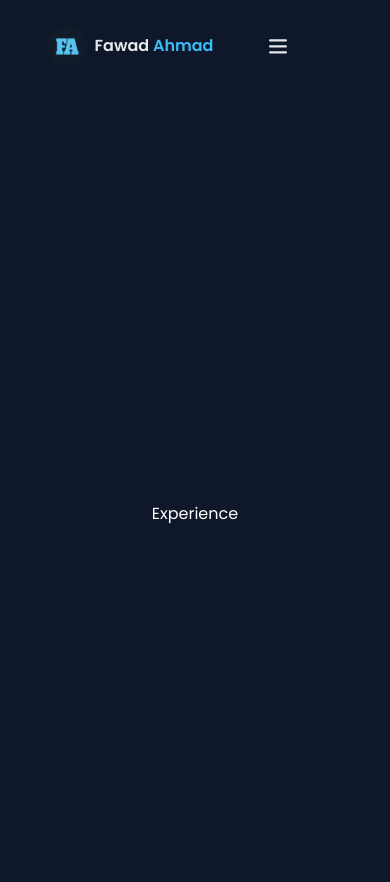
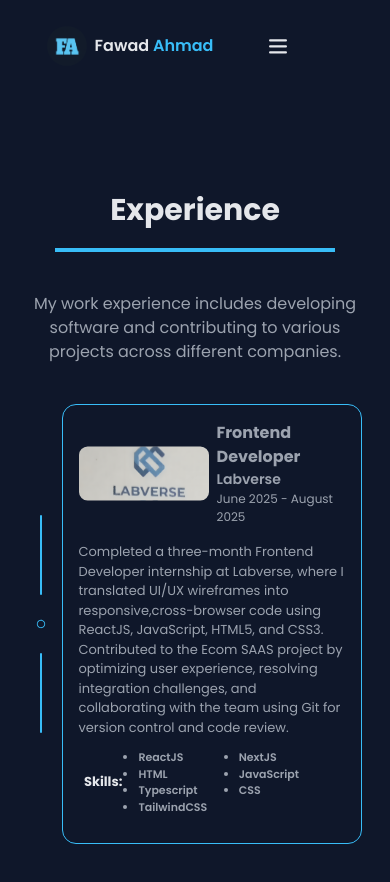
Before and after one commit to FAWAD-AHMAD-168/Personal-Portfolio, a Next.js app: page /experience in a window 390 px wide. Shown: the top 882 px of the page. Built offline with nearby package versions, Linux system fonts and the light colour scheme.

Commit message:
feat: implement responsive Experience section with improved layout

```diff
--- a/app/experience/page.tsx
+++ b/app/experience/page.tsx
@@ -1,9 +1,59 @@
-import React from 'react'
+import React from "react";
+import SectionHeading from "@/components/customUI/SectionHeading";
+import ExperienceCard from "@/components/customUI/experience/ExperienceCard";
+import experiences from "@/constants/experience";
+
+import type { Metadata } from "next";
+
+export const metadata: Metadata = {
+  title: "Experience | Fawad Ahmad - MERN Stack Developer",
+  description:
+    "Explore the professional experience of Fawad Ahmad as a Frontend and Full Stack Developer, including internships and real-world projects built with React, Next.js, Node.js, and the MERN stack.",
+  keywords: [
+    "Fawad Ahmad",
+    "MERN Stack Developer",
+    "Frontend Developer",
+    "Full Stack Developer",
+    "React Developer",
+    "Next.js Developer",
+    "Node.js Developer",
+    "Portfolio Experience",
+  ],
+  authors: [{ name: "Fawad Ahmad" }],
+  openGraph: {
+    title: "Experience | Fawad Ahmad",
+    description:
+      "Professional experience of Fawad Ahmad - MERN Stack Developer.",
+    type: "website",
+  },
+};
 
 const page = () => {
-    return (
-    <div className='text-white flex justify-center items-center h-screen w-full'>Experience</div>
-  )
-}
+  return (
+    <section  id="experience" className="w-full h-screen flex flex-col mx-auto  items-center gap-10 mt-20">
+      <h2 className="mx-auto">
+        <SectionHeading>Experience </SectionHeading>
+      </h2>
 
-export default page
+      <p className="w-[90%] md:w-[50%] text-(--text-secondary-color) text-center">
+        My work experience includes developing software and contributing to
+        various projects across different companies.
+      </p>
+      <div className="flex flex-col items-center  w-[70%] h-screen mx-auto  gap-15  ">
+        {experiences.map((experience, index) => (
+          <ExperienceCard
+            key={index}
+            companyLogo={experience.companyLogo}
+            companyName={experience.companyName}
+            position={experience.position}
+            duration={experience.duration}
+            description={experience.description}
+            skills={experience.skills}
+          />
+        ))}
+      </div>
+    </section>
+  );
+};
+
+export default page;
--- a/app/page.tsx
+++ b/app/page.tsx
@@ -3,7 +3,7 @@ import About from "./about/page";
 // import Projects from "./projects/page";
 // import Contact from "./contact/page";
 import Skills from "./skills/page";
-// import Experience from "./experience/page";
+import Experience from "./experience/page";
 
 import Button from "@/components/customUI/Button";
 
@@ -14,6 +14,7 @@ const page = () => {
         <Home />
         <About />
         <Skills />
+        <Experience />
       </main>
 
 
--- /dev/null
+++ b/components/customUI/experience/ExperienceCard.tsx
@@ -0,0 +1,88 @@
+import Image from "next/image";
+
+interface ExperienceCardProps {
+  companyLogo: string;
+  companyName: string;
+  position: string;
+  duration: string;
+  description: string;
+  skills: string[];
+}
+const ExperienceCard = ({
+  companyLogo,
+  companyName,
+  position,
+  duration,
+  description,
+  skills,
+}: ExperienceCardProps) => {
+  return (
+    // main card container
+    <section className="flex gap-2">
+      {/* a simple design before the content */}
+      <div className="w-6.25 flex flex-col justify-center items-center gap-6">
+        <div className=" h-20 w-0.5 bg-(--primary-color) rounded-sm"></div>
+
+        <div>
+          <Image
+            src="/experience/circle.svg"
+            alt="circle"
+            width={10}
+            height={10}
+          />
+        </div>
+
+        <div className=" h-20 w-0.5 bg-(--primary-color) rounded-sm"></div>
+      </div>
+
+      {/* experience card  container */}
+
+      <div className="w-75 h-110  md:w-150 md:h-70 flex flex-col gap-10 border  border-(--primary-color) rounded-xl ">
+        {/* company logo and name container */}
+
+        <div className="flex flex-col ">
+          <div className="flex gap-2 p-4 md:ml-3 md:p-6 ">
+            <Image
+              src={companyLogo}
+              alt="company logo"
+              width={130}
+              height={60}
+            />
+
+            <div className=" w-50  ">
+              <h3 className="text-[16px] text-(--text-secondary-color) font-bold">
+                {position}
+              </h3>
+              <p className="text-[14px] text-(--text-secondary-color) font-semibold">
+                {companyName}
+              </p>
+              <p className="text-[12px] text-(--text-secondary-color)">
+                {duration}
+              </p>
+            </div>
+          </div>
+
+          {/* Experience Description */}
+
+          <p className="text-(--text-secondary-color) text-[13px] px-4  md:px-8  ">
+            {description}
+          </p>
+
+          <div className="  flex gap-4  justify-center items-center    mt-3">
+            <h5 className="text-[13px] font-bold text-(--text-primary-color)">
+              Skills:{" "}
+            </h5>
+
+            <ul className=" grid grid-cols-2 space-x-10  md:space-x-6.5  md:flex  text-[11px] text-(--text-secondary-color) font-semibold list-disc ">
+              {skills?.map((skill, index) => (
+                <li key={index}>{skill}</li>
+              ))}
+            </ul>
+          </div>
+        </div>
+      </div>
+    </section>
+  );
+};
+
+export default ExperienceCard;
--- /dev/null
+++ b/constants/experience.ts
@@ -0,0 +1,23 @@
+interface Experience {
+    companyLogo: string;
+    companyName: string;
+    position: string;
+    duration: string;
+    description: string;
+    skills: string[];
+}
+
+const experiences: Experience[] = [
+
+    {
+    companyLogo: '/experience/Labverse.svg',
+    companyName: 'Labverse',
+    position: 'Frontend Developer',
+    duration: 'June 2025 - August 2025',
+    description: 'Completed a three-month Frontend Developer internship at Labverse, where I translated UI/UX wireframes into responsive,cross-browser code using ReactJS, JavaScript, HTML5, and CSS3. Contributed to the Ecom SAAS project by optimizing user experience, resolving integration challenges, and collaborating with the team using Git for version control and code review.',
+    skills: ['ReactJS',"NextJS" ,'HTML', 'JavaScript', 'Typescript', 'CSS', "TailwindCSS"]
+    }
+
+]
+
+export default experiences;
```
Also changed, not shown: public/experience/Labverse.svg (added), public/experience/circle.svg (added).
